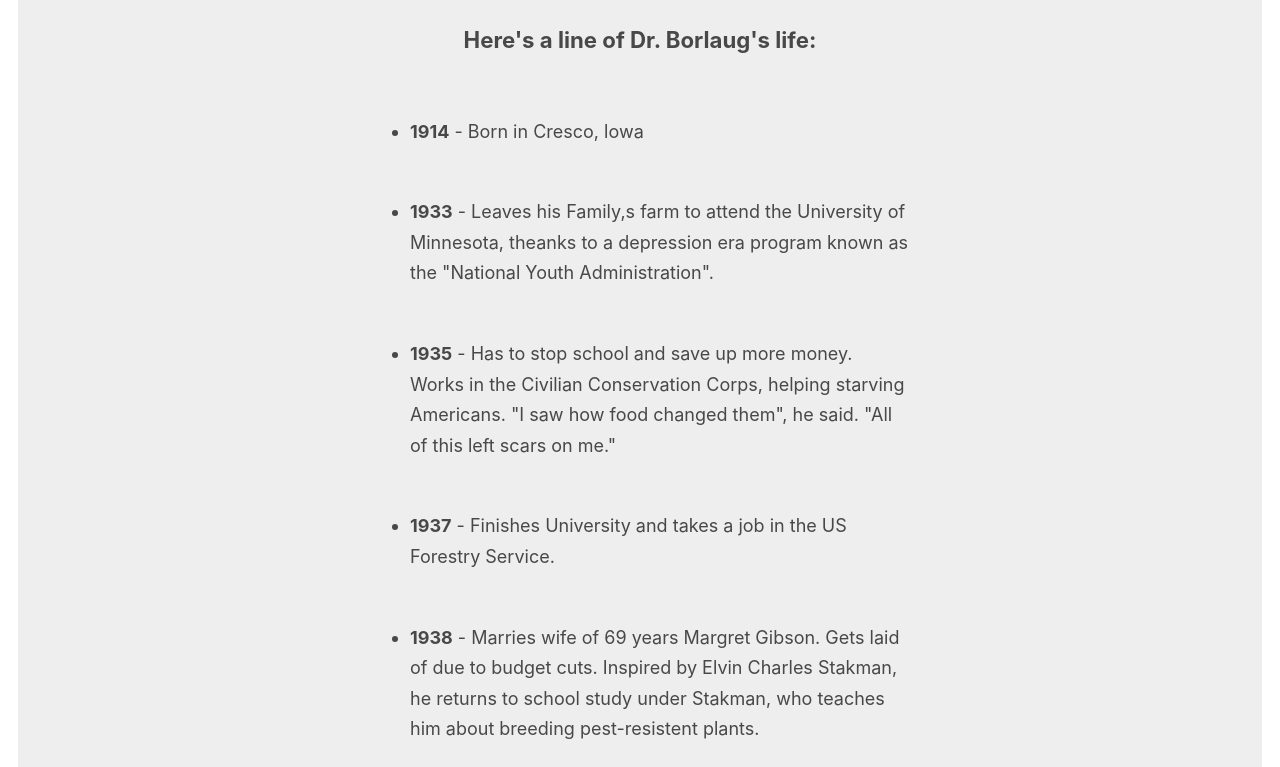
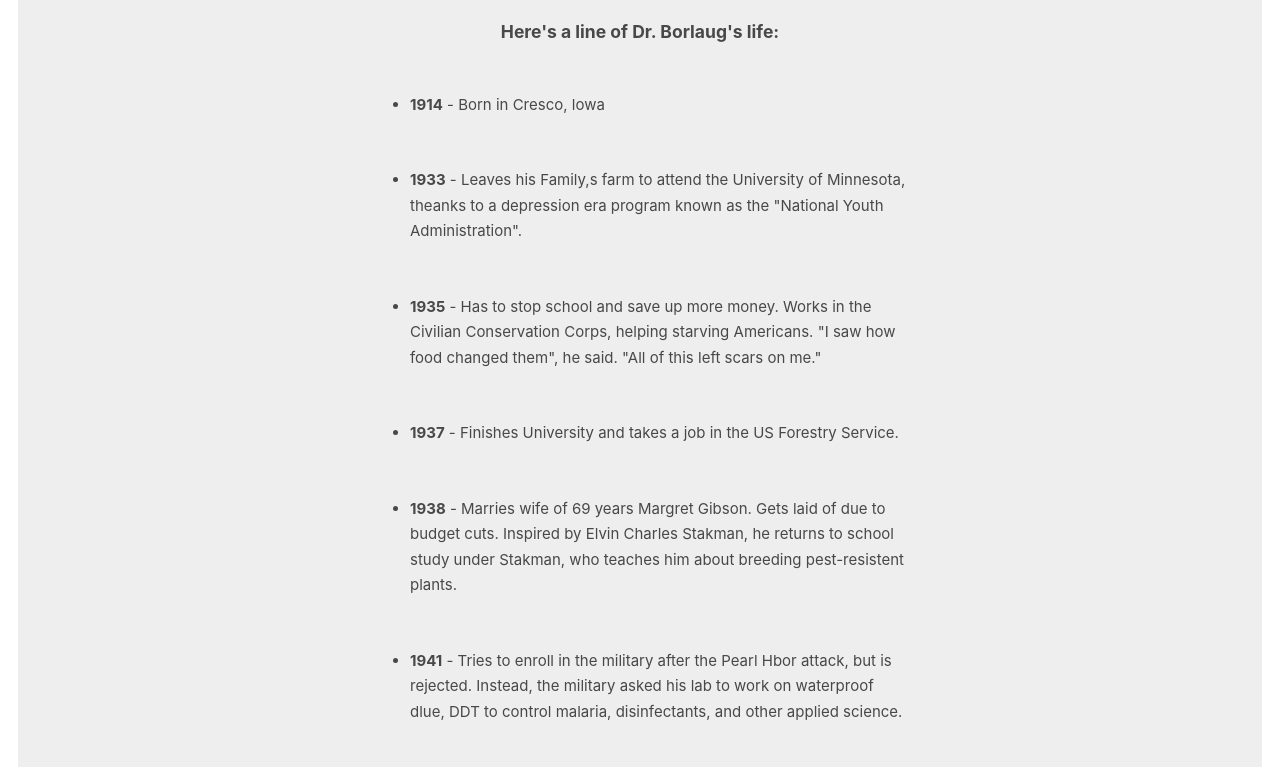
Before and after one commit to kivenalaric/tribute-page-design, a plain HTML site: page index.html in a window 1280 px wide. Shown: the part 913-1680 px from the top of the page. Drawn offline with Linux system fonts and the light colour scheme.

Commit message:
Chnaged id info size

```diff
--- a/style.css
+++ b/style.css
@@ -48,9 +48,11 @@ body {
     line-height: 1.7;
     max-width: 500px;
   }
+#info {
+  font-size: 15px;
+}
 
   li {
-    font-size: 18px;
     margin: 0 auto 50px auto;
   }
 
```
